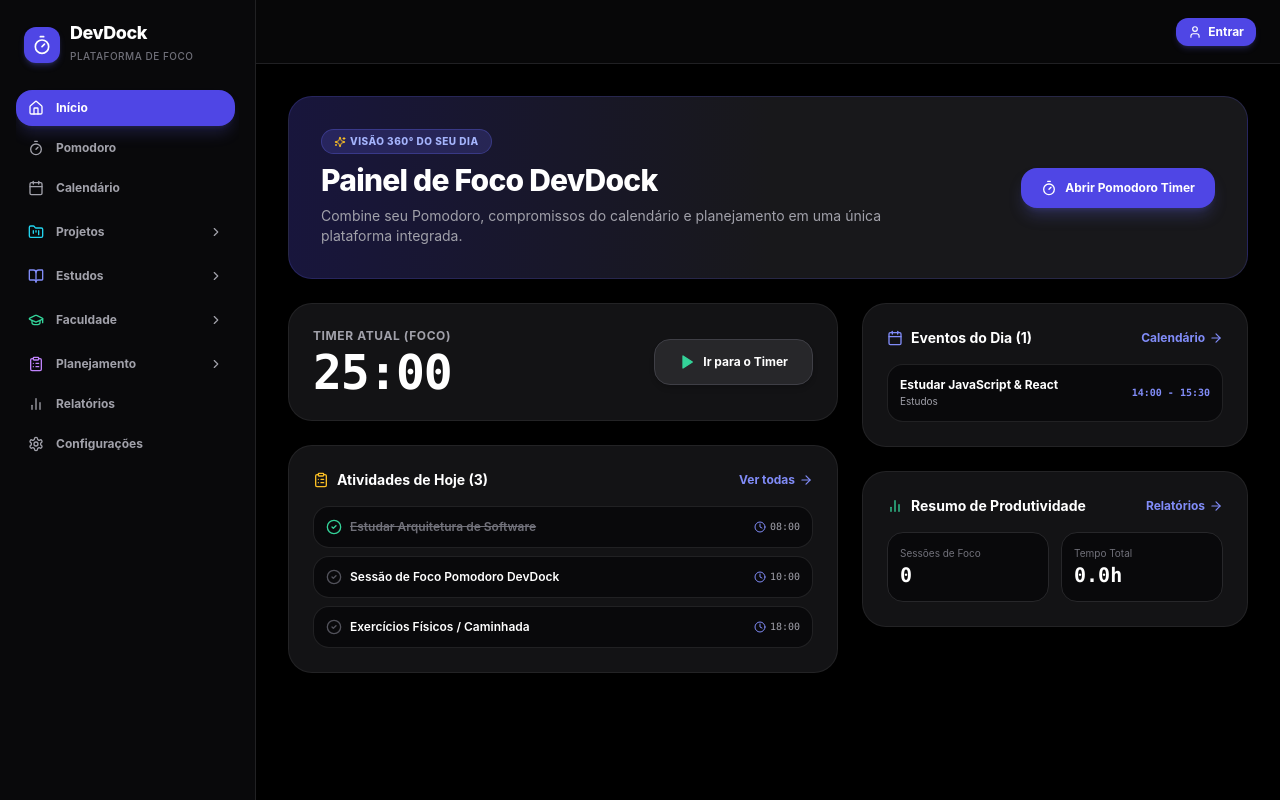
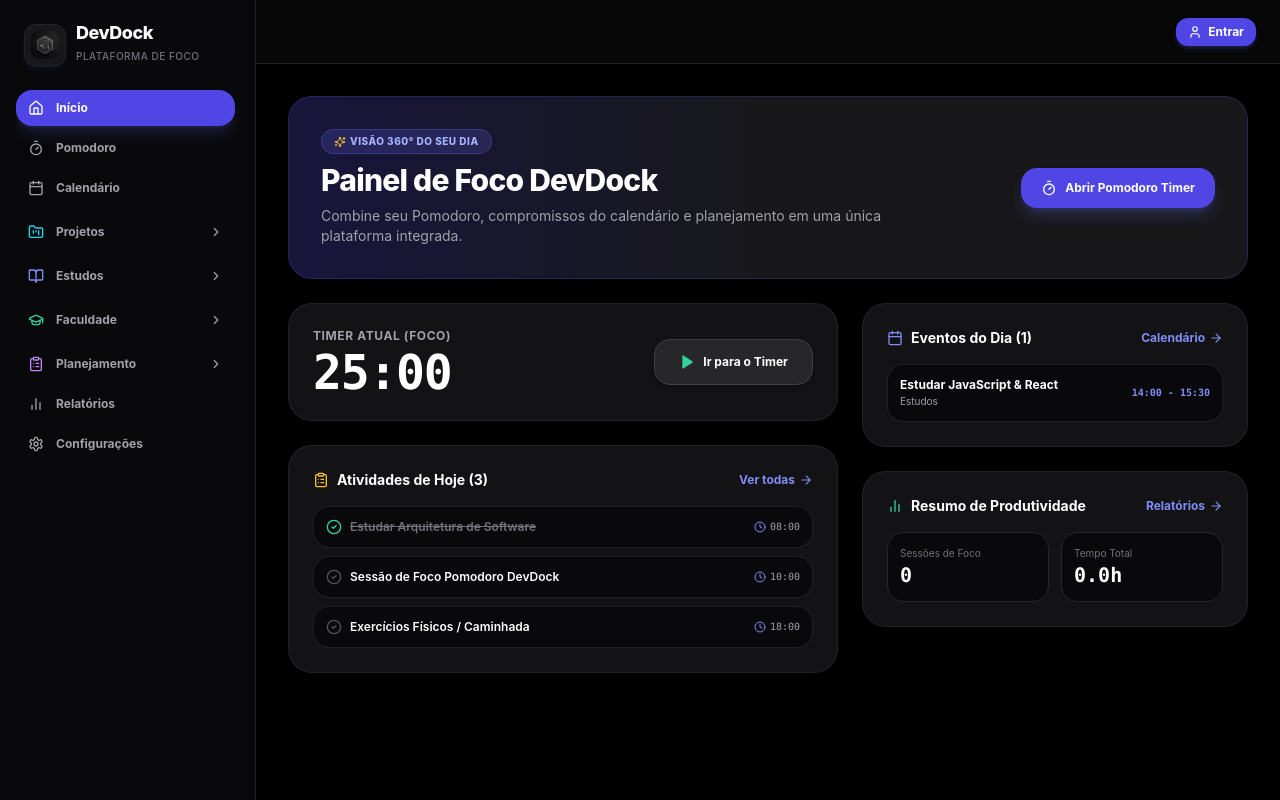
Before and after one commit to JoaoNToK/DevDock, a Next.js app: page / in a window 1280 px wide. Built offline with nearby package versions, Linux system fonts and the light colour scheme.

Commit message:
feat: integrate official 3D isometric hexagonal logo into Sidebar, Navbar, PWA manifest, and app metadata

```diff
--- a/src/app/layout.tsx
+++ b/src/app/layout.tsx
@@ -6,6 +6,11 @@ export const metadata: Metadata = {
   title: 'DevDock — Foco & Produtividade',
   description: 'DevDock: Timer Pomodoro, Cronômetro, Gerenciador de Tarefas, Calendário e Planejamento Sincronizado.',
   manifest: '/manifest.json',
+  icons: {
+    icon: '/logo.png',
+    shortcut: '/logo.png',
+    apple: '/logo.png',
+  },
   appleWebApp: {
     capable: true,
     statusBarStyle: 'black-translucent',
@@ -26,6 +31,7 @@ export default function RootLayout({
     <html lang="pt-BR" className="dark">
       <head>
         <link rel="manifest" href="/manifest.json" />
+        <link rel="icon" href="/logo.png" />
       </head>
       <body className="antialiased bg-black text-white font-sans">
         <SWRegister />
--- a/src/components/layout/MainLayout.tsx
+++ b/src/components/layout/MainLayout.tsx
@@ -60,8 +60,12 @@ function MainLayoutContent({ children, hideSidebar = false }: MainLayoutProps) {
             </button>
 
             <div className="flex items-center gap-2 lg:hidden">
-              <div className="p-1.5 rounded-lg bg-indigo-600 text-white">
-                <Timer className="w-4 h-4" />
+              <div className="p-1 rounded-lg bg-zinc-900 border border-zinc-800/80 shadow-md flex items-center justify-center">
+                <img
+                  src="/logo.png"
+                  alt="DevDock Logo"
+                  className="w-6 h-6 object-contain rounded-md"
+                />
               </div>
               <span className="font-extrabold text-base tracking-tight text-white">
                 DevDock
--- a/src/components/layout/Sidebar.tsx
+++ b/src/components/layout/Sidebar.tsx
@@ -123,8 +123,12 @@ export const Sidebar: React.FC<SidebarProps> = ({ isOpenMobile, onCloseMobile })
               onClick={onCloseMobile}
               className="flex items-center gap-2.5 group"
             >
-              <div className="p-2 rounded-xl bg-indigo-600 text-white shadow-md shadow-indigo-500/25 group-hover:scale-105 transition-transform">
-                <Timer className="w-5 h-5" />
+              <div className="p-1.5 rounded-xl bg-zinc-900 border border-zinc-800/80 shadow-md shadow-indigo-500/10 group-hover:scale-105 transition-transform overflow-hidden flex items-center justify-center">
+                <img
+                  src="/logo.png"
+                  alt="DevDock Logo"
+                  className="w-7 h-7 object-contain rounded-lg"
+                />
               </div>
               <div>
                 <span className="text-lg font-extrabold tracking-tight text-white block leading-none">
```
Also changed, not shown: public/icon.png (added), public/logo.png (added), public/manifest.json.
